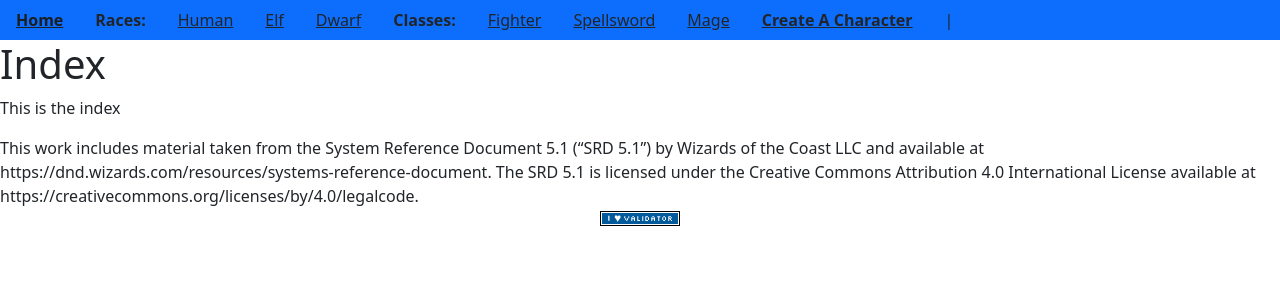
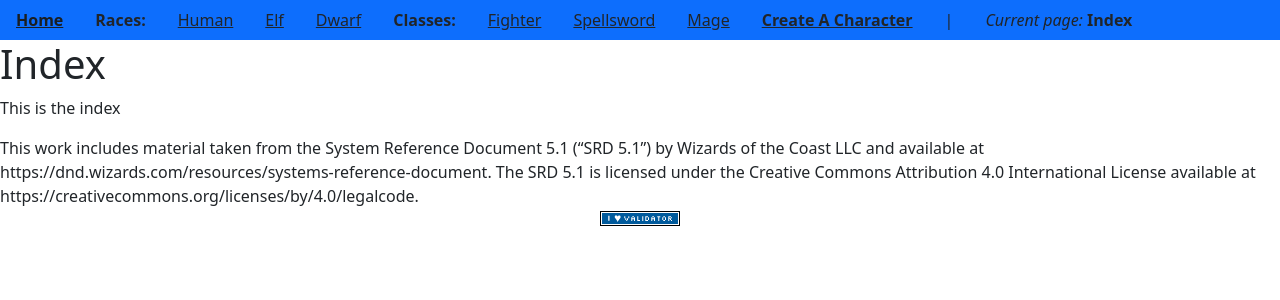
Before and after one commit to squabzilla/CS50-FinalProject, a Flask app: page / in a window 1280 px wide. Shown: the top 300 px of the page. Run offline with Flask 3, Linux system fonts and the light colour scheme; some libraries are stand-ins or nearby versions.

Commit message:
Jun 7, 2024, 12:42 PM

```diff
--- a/Main/templates/layout.html
+++ b/Main/templates/layout.html
@@ -9,7 +9,7 @@ and modified it from there
   <head>
     <meta charset="utf-8">
     <meta name="viewport" content="width=device-width, initial-scale=1">
-    <title>{% block title %}{% endblock %}</title>
+    <title id="Page_Title" name="Page_Title">{% block title %}{% endblock %}</title>
     <link href="https://cdn.jsdelivr.net/npm/bootstrap@5.3.3/dist/css/bootstrap.min.css" rel="stylesheet" integrity="sha384-QWTKZyjpPEjISv5WaRU9OFeRpok6YctnYmDr5pNlyT2bRjXh0JMhjY6hW+ALEwIH" crossorigin="anonymous">
   </head>
   <body>
@@ -28,7 +28,7 @@ and modified it from there
       <a class="nav-link link-dark" href="mage.html"><u>Mage</u></a>
       <a class="nav-link link-dark" href="character.html"><b><u>Create A Character</u></b></a>
       <a class="nav-link link-dark">|</a>
-      <a class="nav-link link-dark" id="Current_Page"></a>
+      <a class="nav-link link-dark" id="Current_Page" name="Current_Page"></a>
       <script>
         var page_title = document.getElementById('Page_Title').innerHTML;
         document.getElementById('Current_Page').innerHTML = "<i>Current page: </i><b>" + page_title +"</b>";
```
